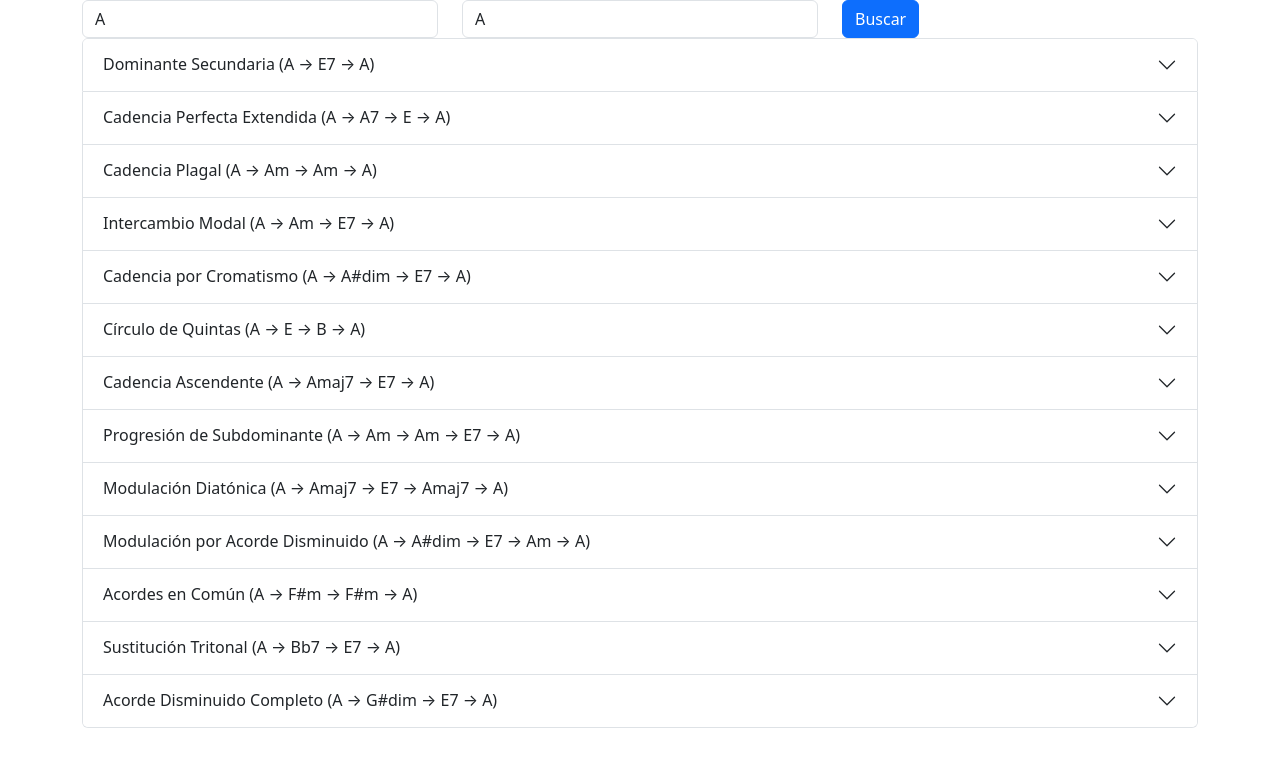
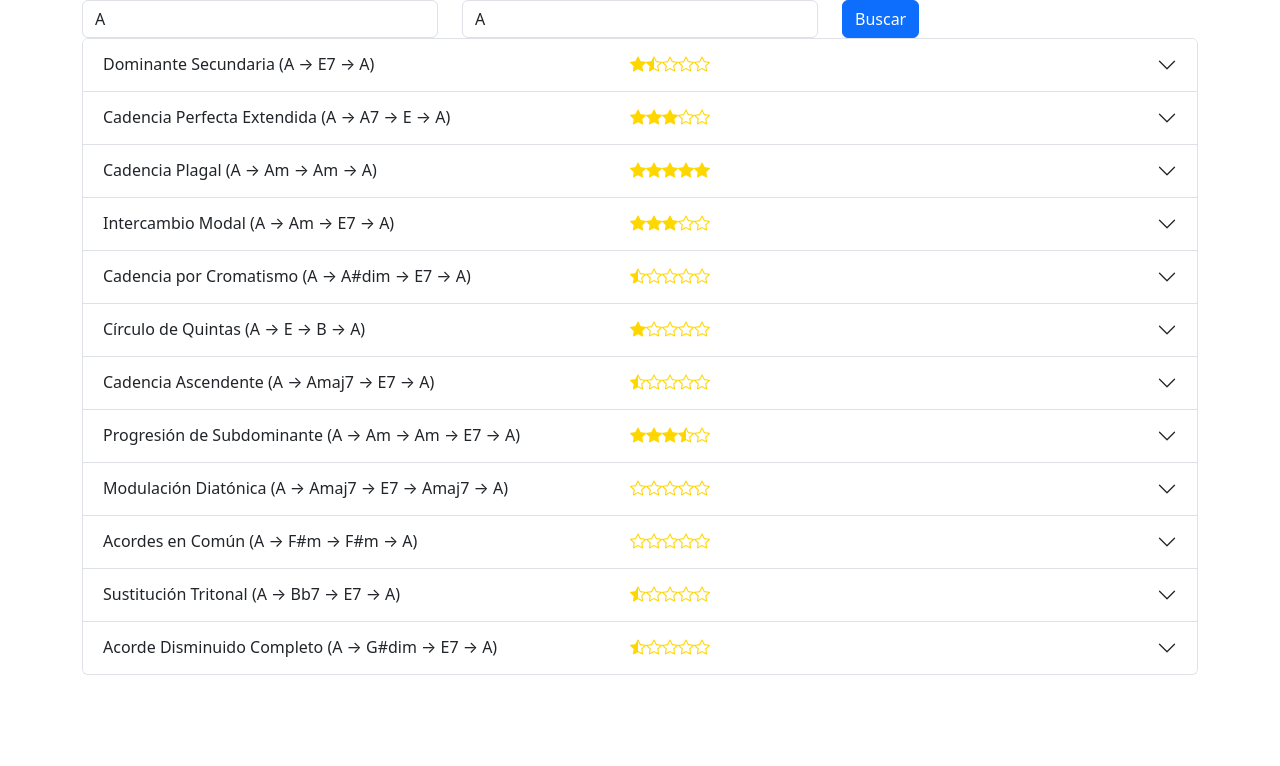
Before and after one commit to wachuleru/modulaciones, a plain HTML site: page index.html in a window 1280 px wide. Both pictures are taken after a click on the button "Buscar". Drawn offline with nearby package versions, Linux system fonts and the light colour scheme.

Commit message:
calcula afinidad

```diff
--- a/css/styles.css
+++ b/css/styles.css
@@ -1,3 +1,6 @@
 .acordes ins img{
     width: 25vw !important;
 }
+.stars{
+    color:gold
+}
--- a/index.html
+++ b/index.html
@@ -8,7 +8,7 @@
     <link href="https://cdn.jsdelivr.net/npm/bootstrap@5.3.3/dist/css/bootstrap.min.css" rel="stylesheet" integrity="sha384-QWTKZyjpPEjISv5WaRU9OFeRpok6YctnYmDr5pNlyT2bRjXh0JMhjY6hW+ALEwIH" crossorigin="anonymous">
     <link rel="stylesheet" href="./css/styles.css">
     <script async type="text/javascript" src="https://www.scales-chords.com/api/scales-chords-api.js"></script>
-
+    <link rel="stylesheet" href="https://cdn.jsdelivr.net/npm/bootstrap-icons@1.11.3/font/bootstrap-icons.min.css">
 </head>
 <body onload="cargar()">
     <div class="container">
--- a/js/functions.js
+++ b/js/functions.js
@@ -3,7 +3,7 @@ let tonalidades = [];
 // Función para obtener el acorde dominante de una tonalidad
 function dominante(tonalidad) {
   const dominantes = {
-    'C': 'G', 'G': 'D', 'D': 'A', 'A': 'E', 'E': 'B', 'B': 'F#',
+    'C': 'G', 'G': 'D', 'D': 'A', 'A': 'E', 'E': 'B', 'B': 'Gb',
     'F': 'C', 'Bb': 'F', 'Eb': 'Bb', 'Ab': 'Eb', 'Db': 'Ab', 'Gb': 'Db'
   };
   return dominantes[tonalidad];
@@ -31,6 +31,27 @@ function acordeDisminuido(tonalidad) {
   };
   return disminuidos[tonalidad] || null;
 }
+function calcularAfinidad(progresion,name) {
+  const notasPorAcorde = {
+      C: ['C', 'E', 'G'], G: ['G', 'B', 'D'], D: ['D', 'F#', 'A'], A: ['A', 'C#', 'E'],
+      E: ['E', 'G#', 'B'], B: ['B', 'D#', 'F#'], F: ['F', 'A', 'C'], Bb: ['Bb', 'D', 'F'],
+      Eb: ['Eb', 'G', 'Bb'], Ab: ['Ab', 'C', 'Eb'], Db: ['Db', 'F', 'Ab'], Gb: ['Gb', 'Bb', 'Db'],
+      'F#dim': ['F#', 'A', 'C'], 'Bdim': ['B', 'D', 'F'], 'C#dim': ['C#', 'E', 'G'],
+      'G#dim': ['G#', 'B', 'D'], 'D#dim': ['D#', 'F#', 'A'], 'A#dim': ['A#', 'C#', 'E']
+  };
+  console.log('calcularAfinidad progresion',name,progresion)
+  let totalNotasCompartidas = 0;
+  for (let i = 0; i < progresion.length - 1; i++) {
+    console.log(progresion[i + 1])
+      const acordeActual = progresion[i].replace(/7|m|dim|maj7|#/, '');
+      const acordeSiguiente = progresion[i + 1].replace(/7|m|dim|maj7|#/, '');
+      const notasActual = notasPorAcorde[acordeActual] || [];
+      const notasSiguiente = notasPorAcorde[acordeSiguiente] || [];
+      const compartidas = notasActual.filter(nota => notasSiguiente.includes(nota)).length;
+      totalNotasCompartidas += compartidas;
+  }
+  return totalNotasCompartidas;
+}
 
 function generarModulaciones(from, to) {
   const dom = dominante(to);
@@ -39,22 +60,29 @@ function generarModulaciones(from, to) {
   const tritonal = tritono(dom);
   const dimCompleto = acordeDisminuido(from);
 
-  return [
-      { nombre: 'Dominante Secundaria', progresion: [`${from} → ${dom}7 → ${to}`] },
-      { nombre: 'Cadencia Perfecta Extendida', progresion: [`${from} → ${from}7 → ${dom} → ${to}`] },
-      { nombre: 'Cadencia Plagal', progresion: [`${from} → ${from}m → ${to}m → ${to}`] },
-      { nombre: 'Intercambio Modal', progresion: [`${from} → ${from}m → ${dom}7 → ${to}`] },
-      { nombre: 'Cadencia por Cromatismo', progresion: [`${from} → ${from}#dim → ${dom}7 → ${to}`] },
-      { nombre: 'Círculo de Quintas', progresion: [`${from} → ${dominante(from)} → ${dominante(dom)} → ${to}`] },
-      { nombre: 'Cadencia Ascendente', progresion: [`${from} → ${from}maj7 → ${dom}7 → ${to}`] },
-      { nombre: 'Progresión de Subdominante', progresion: [`${from} → ${from}m → ${to}m → ${dom}7 → ${to}`] },
-      { nombre: 'Modulación Diatónica', progresion: [`${from} → ${from}maj7 → ${dom}7 → ${to}maj7 → ${to}`] },
-      { nombre: 'Modulación por Acorde Disminuido', progresion: [`${from} → ${from}#dim → ${dom}7 → ${to}m → ${to}`] },
-      { nombre: 'Acordes en Común', progresion: [`${from} → ${relMenorFrom} → ${relMenorTo} → ${to}`] },
-      { nombre: 'Sustitución Tritonal', progresion: [`${from} → ${tritonal}7 → ${dom}7 → ${to}`] },
-      { nombre: 'Acorde Disminuido Completo', progresion: [`${from} → ${dimCompleto} → ${dom}7 → ${to}`] }
+  const modulaciones = [
+      { nombre: 'Dominante Secundaria', progresion: [from, `${dom}7`, to] },
+      { nombre: 'Cadencia Perfecta Extendida', progresion: [from, `${from}7`, dom, to] },
+      { nombre: 'Cadencia Plagal', progresion: [from, `${from}m`, `${to}m`, to] },
+      { nombre: 'Intercambio Modal', progresion: [from, `${from}m`, `${dom}7`, to] },
+      { nombre: 'Cadencia por Cromatismo', progresion: [from, `${from}#dim`, `${dom}7`, to] },
+      { nombre: 'Círculo de Quintas', progresion: [from, dominante(from), dominante(dom), to] },
+      { nombre: 'Cadencia Ascendente', progresion: [from, `${from}maj7`, `${dom}7`, to] },
+      { nombre: 'Progresión de Subdominante', progresion: [from, `${from}m`, `${to}m`, `${dom}7`, to] },
+      { nombre: 'Modulación Diatónica', progresion: [from, `${from}maj7`, `${dom}7`, `${to}maj7`, to] },
+      { nombre: 'Acordes en Común', progresion: [from, relMenorFrom, relMenorTo, to] },
+      { nombre: 'Sustitución Tritonal', progresion: [from, `${tritonal}7`, `${dom}7`, to] },
+      { nombre: 'Acorde Disminuido Completo', progresion: [from, dimCompleto, `${dom}7`, to] }
   ];
+  modulaciones.forEach(m=>{
+    m.afin= calcularAfinidad(m.progresion,m.nombre)
+  })
+  return modulaciones.map(mod => ({
+      ...mod,
+      afinidad: calcularAfinidad(mod.progresion,mod.nombre)
+  }));
 }
+
 
 function listaTonalidades(){
   const tono=['A','Bb','B','C','Db','D','Eb','E','F','Gb','G','Ab'];
@@ -79,15 +107,35 @@ function buscar(){
     let acordes=``
     m.progresion.forEach(p=>{
       prog+=prog.length?' → '+p:p;
+
       acordes+=`<div class="acordes">
           <ins class="scales_chords_api" chord="${p}"  output="sound"></ins>
         </div>
       `
     })
+    let max = (m.progresion.length-1)*3;
+    console.log('cant acordes',m.progresion.length)
+    console.log('afinindad',m.afinidad)
+    let stars = Math.round((m.afinidad*10)/max);
+    let starC= Math.trunc(stars/2);
+    let starI= stars % 2==0?0:1;
+    let noStar= 5-starC-starI;
+    let iconStar=``;
+    for (let index = 0; index < starC; index++) {
+      iconStar+=`<i class="bi bi-star-fill"></i>`
+    }
+    for (let index = 0; index < starI; index++) {
+      iconStar+=`<i class="bi bi-star-half"></i>`
+    }
+    for (let index = 0; index < noStar; index++) {
+      iconStar+=`<i class="bi bi-star"></i>`
+    }
+    console.log(iconStar);
+    m.stars=iconStar;
     mods+=`<div class="accordion-item">
     <h2 class="accordion-header">
       <button class="accordion-button collapsed" type="button" data-bs-toggle="collapse" data-bs-target="#${m.nombre.replaceAll(' ','_')}" aria-expanded="false" aria-controls="${m.nombre.replaceAll(' ','_')}">
-        ${m.nombre} (${prog})
+        <div class="d-flex justify-content-start" style="width:100%"><div class="col">${m.nombre} (${prog})</div> <div class="col stars" id='stars_${m.nombre.replaceAll(' ','_')}'></div></div>
       </button>
     </h2>
     <div id="${m.nombre.replaceAll(' ','_')}" class="accordion-collapse collapse" data-bs-parent="#accordionExample">
@@ -98,8 +146,12 @@ function buscar(){
   </div>`
   })
   mods+=`</div>`;
-  console.log(mods);
+  //console.log(mods);
   document.getElementById('listaSel').innerHTML=mods
+  console.log(modulaciones)
+  modulaciones.forEach(m=>{
+    document.getElementById('stars_'+m.nombre.replaceAll(' ','_')).innerHTML=m.stars
+  })
 
   /*`<div class="accordion" id="accordionExample">
   <div class="accordion-item">
```
